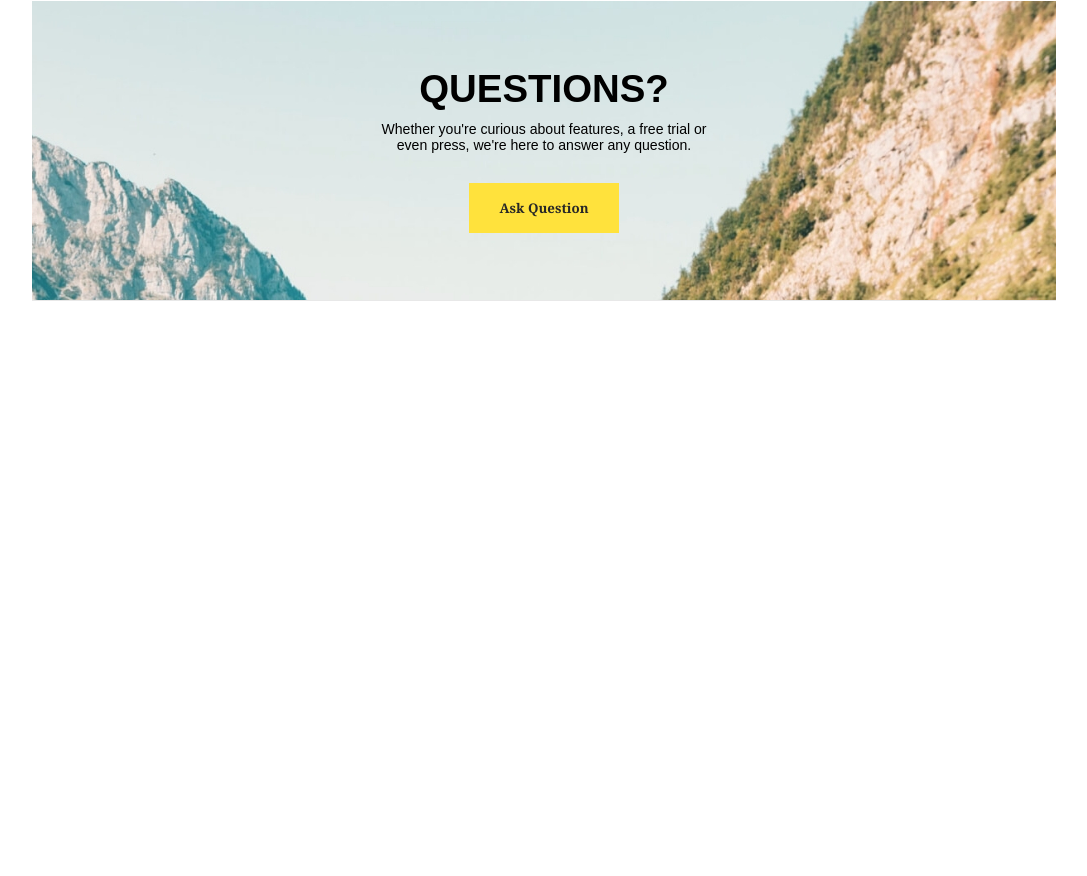
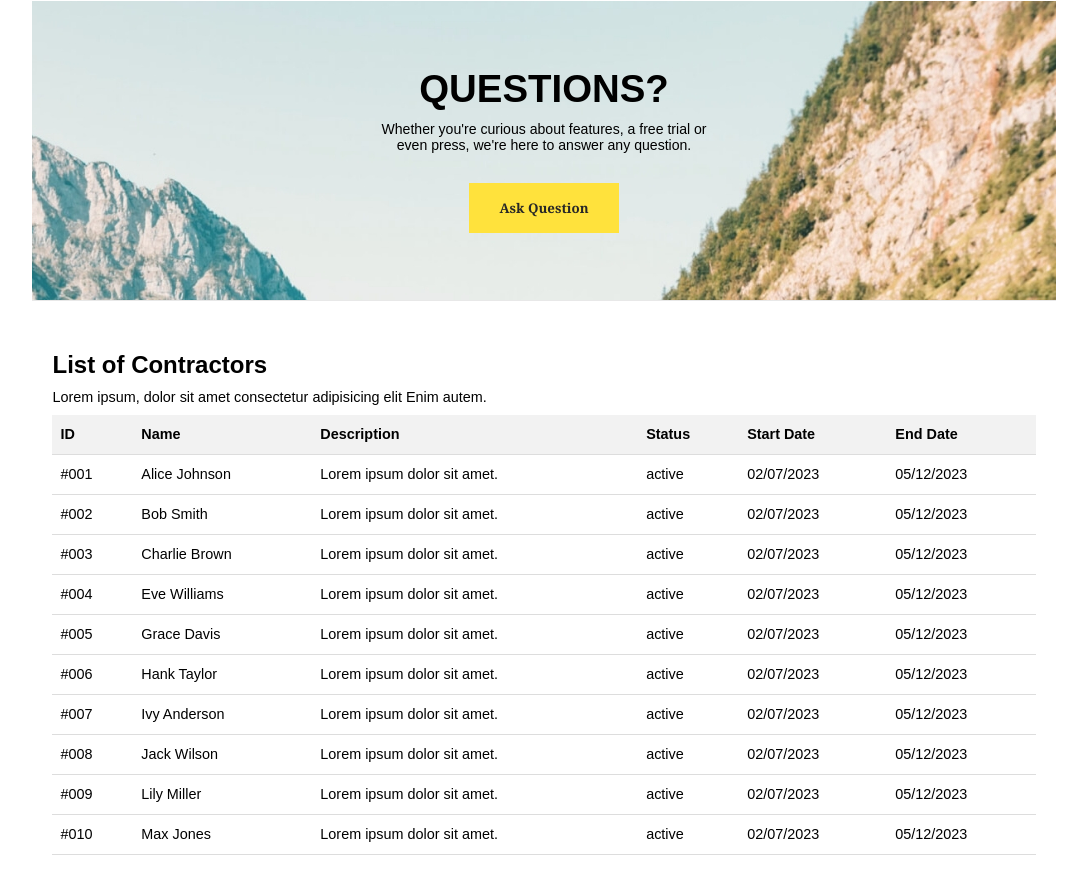
Before and after one commit to ZubairShah03/Think-Green, a plain HTML site: page index.html in a window 1280 px wide. Shown: the part 1839-2715 px from the top of the page, without its empty margins (96-1183 px from the left). Before the commit the page ends 2190 px from the top, so only its background shows below. Drawn offline with Linux system fonts and the light colour scheme.

Commit message:
List of Contractors Completed

```diff
--- a/index.html
+++ b/index.html
@@ -48,24 +48,36 @@
         <h2>Our Services</h2>
         <div class="cards">
           <div class="card">
-                <img src="./images/service-1.jpg" alt="card_image">
+            <img src="./images/service-1.jpg" alt="card_image" />
             <h5>Web Design</h5>
-                <p>Focus on how you can help and benefit your user. Use simple words so that you don't confuse people.</p>
+            <p>
+              Focus on how you can help and benefit your user. Use simple words
+              so that you don't confuse people.
+            </p>
           </div>
           <div class="card">
-                <img src="./images/service-1.jpg" alt="card_image">
+            <img src="./images/service-1.jpg" alt="card_image" />
             <h5>Web Design</h5>
-                <p>Focus on how you can help and benefit your user. Use simple words so that you don't confuse people.</p>
+            <p>
+              Focus on how you can help and benefit your user. Use simple words
+              so that you don't confuse people.
+            </p>
           </div>
           <div class="card">
-                <img src="./images/service-1.jpg" alt="card_image">
+            <img src="./images/service-1.jpg" alt="card_image" />
             <h5>Web Design</h5>
-                <p>Focus on how you can help and benefit your user. Use simple words so that you don't confuse people.</p>
+            <p>
+              Focus on how you can help and benefit your user. Use simple words
+              so that you don't confuse people.
+            </p>
           </div>
           <div class="card">
-                <img src="./images/service-1.jpg" alt="card_image">
+            <img src="./images/service-1.jpg" alt="card_image" />
             <h5>Web Design</h5>
-                <p>Focus on how you can help and benefit your user. Use simple words so that you don't confuse people.</p>
+            <p>
+              Focus on how you can help and benefit your user. Use simple words
+              so that you don't confuse people.
+            </p>
           </div>
         </div>
       </section>
@@ -74,20 +86,134 @@
       <section class="aboutUs">
         <div class="aboutLeft">
           <h5>About Us</h5>
-            <h2>Tell website visitiors who you are and why they should choose your business</h2>
-            <p>Because when a visitor first lands on your website, you're a stranger to them. They have to get to know you in order to want to read your blog posts, subscribe to your email newsletterls, or buy what you're selling.</p>
+          <h2>
+            Tell website visitiors who you are and why they should choose your
+            business
+          </h2>
+          <p>
+            Because when a visitor first lands on your website, you're a
+            stranger to them. They have to get to know you in order to want to
+            read your blog posts, subscribe to your email newsletterls, or buy
+            what you're selling.
+          </p>
           <button>Find Out More</button>
         </div>
         <div class="aboutRight">
-            <img src="/images/about-us.jpg" alt="">
+          <img src="/images/about-us.jpg" alt="" />
         </div>
       </section>
 
       <!-- About us section -->
       <section class="questions">
         <h2>questions?</h2>
-        <p>Whether you're curious about features, a free trial or even press, we're here to answer any question.</p>
+        <p>
+          Whether you're curious about features, a free trial or even press,
+          we're here to answer any question.
+        </p>
         <button>Ask Question</button>
+      </section>
+
+      <!-- List of contractors table -->
+      <section class="list">
+        <h3>List of Contractors</h3>
+        <p>
+          Lorem ipsum, dolor sit amet consectetur adipisicing elit Enim autem.
+        </p>
+        <!-- table -->
+        <table>
+          <thead>
+            <tr>
+              <th>ID</th>
+              <th>Name</th>
+              <th>Description</th>
+              <th>Status</th>
+              <th>Start Date</th>
+              <th>End Date</th>
+            </tr>
+          </thead>
+          <tbody>
+            <tr>
+              <td>#001</td>
+              <td>Alice Johnson</td>
+              <td>Lorem ipsum dolor sit amet.</td>
+              <td>active</td>
+              <td>02/07/2023</td>
+              <td>05/12/2023</td>
+            </tr>
+            <tr>
+              <td>#002</td>
+              <td>Bob Smith</td>
+              <td>Lorem ipsum dolor sit amet.</td>
+              <td>active</td>
+              <td>02/07/2023</td>
+              <td>05/12/2023</td>
+            </tr>
+            <tr>
+              <td>#003</td>
+              <td>Charlie Brown</td>
+              <td>Lorem ipsum dolor sit amet.</td>
+              <td>active</td>
+              <td>02/07/2023</td>
+              <td>05/12/2023</td>
+            </tr>
+            <tr>
+              <td>#004</td>
+              <td>Eve Williams</td>
+              <td>Lorem ipsum dolor sit amet.</td>
+              <td>active</td>
+              <td>02/07/2023</td>
+              <td>05/12/2023</td>
+            </tr>
+            <tr>
+              <td>#005</td>
+              <td>Grace Davis</td>
+              <td>Lorem ipsum dolor sit amet.</td>
+              <td>active</td>
+              <td>02/07/2023</td>
+              <td>05/12/2023</td>
+            </tr>
+            <tr>
+              <td>#006</td>
+              <td>Hank Taylor</td>
+              <td>Lorem ipsum dolor sit amet.</td>
+              <td>active</td>
+              <td>02/07/2023</td>
+              <td>05/12/2023</td>
+            </tr>
+            <tr>
+              <td>#007</td>
+              <td>Ivy Anderson</td>
+              <td>Lorem ipsum dolor sit amet.</td>
+              <td>active</td>
+              <td>02/07/2023</td>
+              <td>05/12/2023</td>
+            </tr>
+            <tr>
+              <td>#008</td>
+              <td>Jack Wilson</td>
+              <td>Lorem ipsum dolor sit amet.</td>
+              <td>active</td>
+              <td>02/07/2023</td>
+              <td>05/12/2023</td>
+            </tr>
+            <tr>
+              <td>#009</td>
+              <td>Lily Miller</td>
+              <td>Lorem ipsum dolor sit amet.</td>
+              <td>active</td>
+              <td>02/07/2023</td>
+              <td>05/12/2023</td>
+            </tr>
+            <tr>
+              <td>#010</td>
+              <td>Max Jones</td>
+              <td>Lorem ipsum dolor sit amet.</td>
+              <td>active</td>
+              <td>02/07/2023</td>
+              <td>05/12/2023</td>
+            </tr>
+          </tbody>
+        </table>
       </section>
     </main>
     <footer></footer>
--- a/style.css
+++ b/style.css
@@ -98,12 +98,12 @@ nav ul li a {
   cursor: pointer;
 }
 
-.headingText button:hover{
+.headingText button:hover {
   background-color: rgb(153, 255, 0);
 }
 
 /* Services Section */
-.services{
+.services {
   font-family: sans-serif;
   text-align: center;
   /* border: 1px solid crimson; */
@@ -111,16 +111,16 @@ nav ul li a {
   border-bottom: 1px solid rgba(0, 0, 0, 0.089);
 }
 
-.services h2{
+.services h2 {
   margin: 30px 0;
 }
 
-.cards{
+.cards {
   display: flex;
   margin-left: 25px;
 }
 
-.card{
+.card {
   /* border: 1px solid green; */
   width: 25%;
   text-align: left;
@@ -128,17 +128,17 @@ nav ul li a {
   color: rgb(66, 66, 66);
 }
 
-.card img{
+.card img {
   width: 90%;
   cursor: grab;
 }
 
-.card h5{
+.card h5 {
   margin: 10px 0;
   font-size: 1rem;
 }
 
-.card p{
+.card p {
   font-size: 0.73rem;
   line-height: 1.3;
   padding-right: 30px;
@@ -146,24 +146,24 @@ nav ul li a {
 }
 
 /* About Us Styling */
-.aboutUs{
+.aboutUs {
   display: flex;
   flex-direction: row;
   padding: 50px 0;
   border-bottom: 1px solid rgba(0, 0, 0, 0.089);
 }
 
-.aboutLeft{
+.aboutLeft {
   padding: 50px 130px 0 15px;
 }
 
-.aboutLeft h5{
+.aboutLeft h5 {
   text-transform: uppercase;
   color: rgba(66, 66, 66, 0.925);
   margin: 30px 0;
 }
 
-.aboutLeft h2{
+.aboutLeft h2 {
   font-weight: 300;
   font-size: 2rem;
   padding-right: 60px;
@@ -171,13 +171,13 @@ nav ul li a {
   margin: 20px 0;
 }
 
-.aboutLeft p{
+.aboutLeft p {
   font-size: 0.8rem;
   color: rgba(66, 66, 66, 0.925);
   margin: 20px 0;
 }
 
-.aboutLeft button{
+.aboutLeft button {
   width: 150px;
   height: 50px;
   background-color: transparent;
@@ -187,21 +187,21 @@ nav ul li a {
   cursor: pointer;
 }
 
-.aboutLeft button:hover{
+.aboutLeft button:hover {
   background-color: rgba(109, 109, 109, 0.103);
 }
 
-.aboutRight img{
+.aboutRight img {
   width: 400px;
   cursor: grab;
 }
 
 /* Questions Section styling */
-.questions{
-    background-image: url('./images/qurestions-banner.jpg');
+.questions {
+  background-image: url("./images/qurestions-banner.jpg");
   height: 300px;
   /* background-size: cover; */
-    background-position:bottom;
+  background-position: bottom;
   background-repeat: no-repeat;
   margin: 50px 0;
   display: flex;
@@ -209,29 +209,72 @@ nav ul li a {
   align-items: center;
   justify-content: center;
   padding: 0 33%;
-    text-align:center;
+  text-align: center;
   border-bottom: 1px solid rgba(0, 0, 0, 0.089);
 }
 
-.questions h2{
+.questions h2 {
   text-transform: uppercase;
   font-size: 3vmax;
   margin-bottom: 10px;
 }
 
-.questions p{
+.questions p {
   font-size: 1.1vmax;
   font-weight: 100;
   margin-bottom: 30px;
 }
 
-.questions button{
+.questions button {
   width: 150px;
   height: 50px;
   background-color: rgb(255, 226, 60);
   border: none;
   font-weight: bold;
   color: rgb(39, 39, 39);
-    font-family:Georgia, 'Times New Roman', Times, serif;
+  font-family: Georgia, "Times New Roman", Times, serif;
   cursor: pointer;
 }
+
+/* Table styling */
+.list {
+    margin: 2%;
+}
+
+.list h3{
+    font-family: sans-serif;
+    font-size: 1.5rem;
+    font-weight: bold;
+    margin-bottom: 10px;
+}
+
+.list p{
+    font-size: 0.9rem;
+    font-family: sans-serif;
+    margin-bottom: 10px;
+}
+
+.list table {
+  width: 100%;
+  border-collapse: collapse;
+  margin-bottom: 20px;
+  /* border: 1px solid #ddd; */
+  font-family: Arial, sans-serif;
+  line-height: 1.6;
+}
+
+.list th, td {
+  padding: 8px;
+  text-align: left;
+  border-bottom: 1px solid #ddd;
+  font-size: 0.9rem;
+}
+
+.list th {
+  background-color: #f2f2f2;
+  font-weight: bold;
+}
+
+.list th.scope-col {
+  background-color: #e6e6e6;
+}
```
Lines whose indentation alone changed are shown as unchanged.
